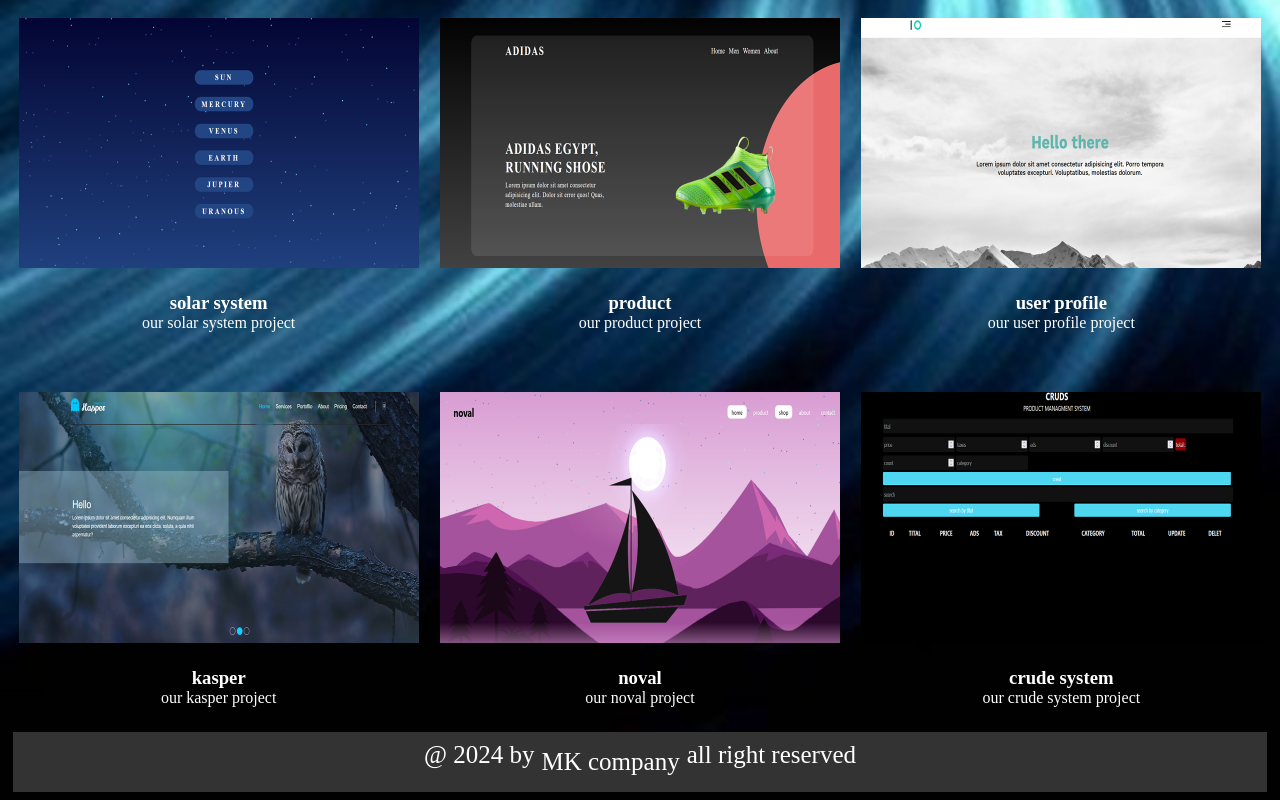
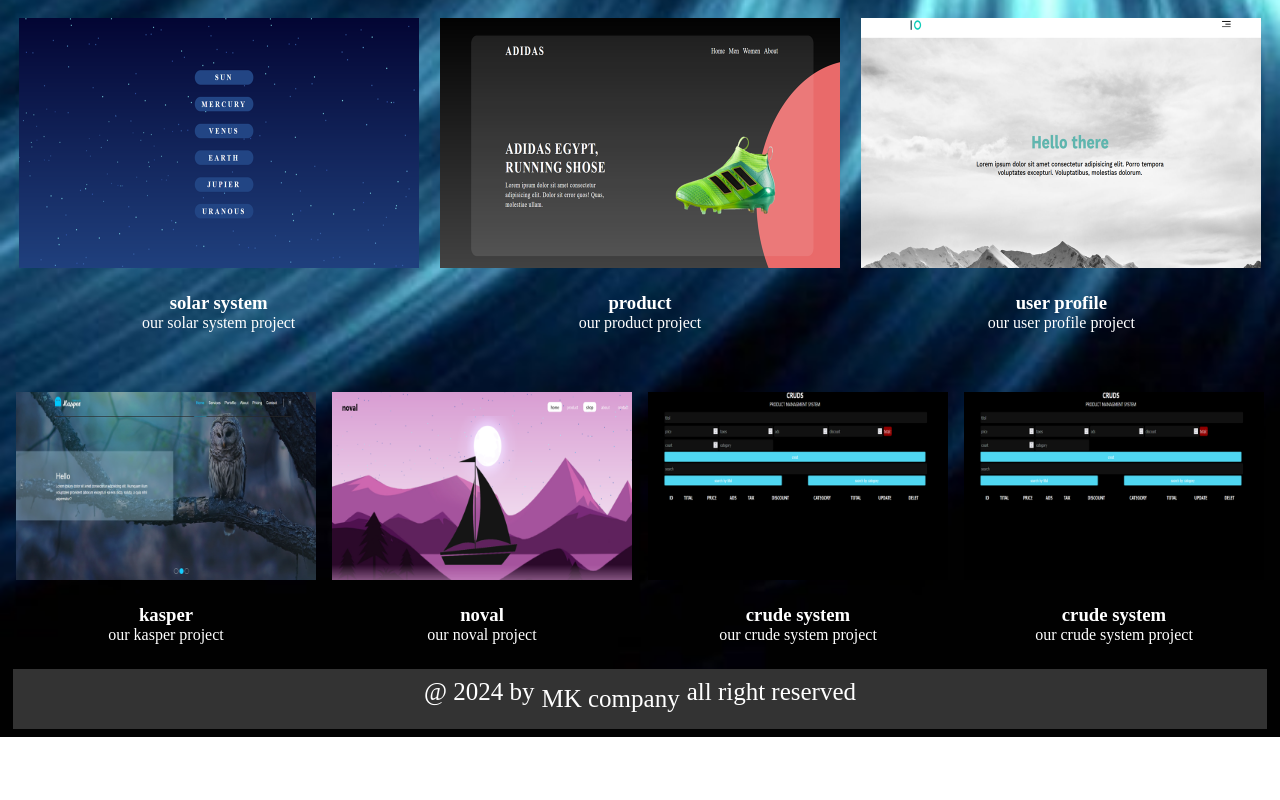
Before and after one commit to mohamedsaleh445/mkpro, a plain HTML site: page index.html in a window 1280 px wide. Shown: the part 1738-2538 px from the top of the page. After the commit the page ends 2475 px from the top, so only its background shows below. Drawn offline with Linux system fonts and the light colour scheme.

Commit message:
Update index.html
1

```diff
--- a/index.html
+++ b/index.html
@@ -129,6 +129,14 @@ for Development Solutions</h1>
                         <p>our crude system project</p>
                     </div>
                 </div>
+                <div class="card">
+                    <a href="mainnoval.html"><img  src="progject9logo.png" alt=""></a>
+
+    <div class="text">
+        <h3>crude system</h3>
+        <p>our crude system project</p>
+    </div>
+</div>
             </div>
     </div>
 </div>
```
